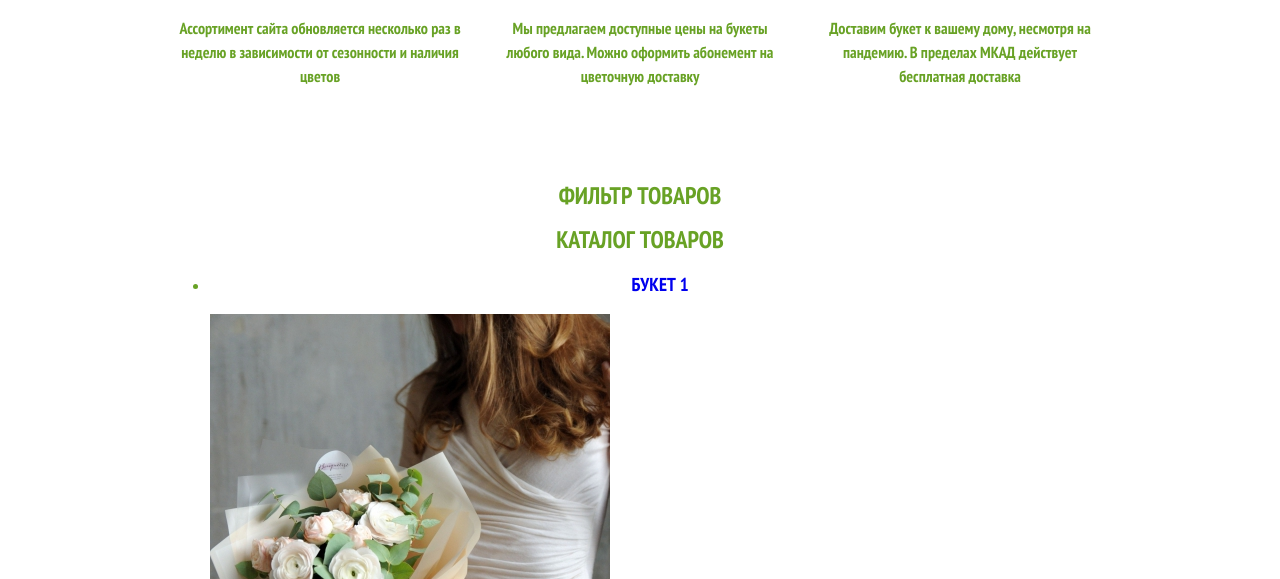
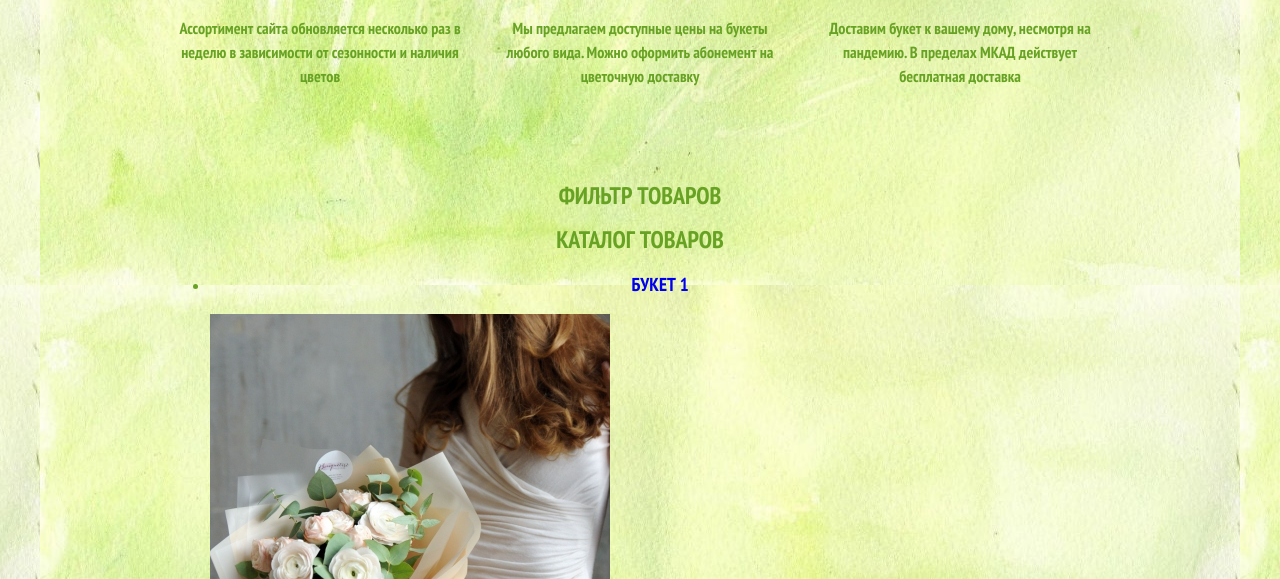
Before and after one commit to chxen/bouquetist, a plain HTML site: page index.html in a window 1280 px wide. Shown: the part 521-1100 px from the top of the page. Drawn offline with Linux system fonts and the light colour scheme.

Commit message:
background-img

```diff
--- a/css/style.css
+++ b/css/style.css
@@ -18,9 +18,9 @@ body {
     line-height: 24px;
     font-weight: 700;
     color: var(--green-been);
-    background-image: url("img/back-img.jpg");
+    background-image: url("../img/back-img.jpg");
     background-position: top center;
-    background-repeat: no-repeat;
+    background-repeat: repeat;
 }
 
 .page-body {
@@ -80,7 +80,6 @@ img {
 .main-header-logo {
     order: 1;
     justify-self: center;
-    background-color: var(--cotton);
 }
 
 .site-navigation {
```
